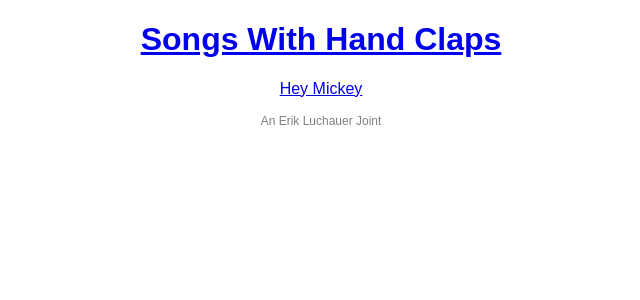
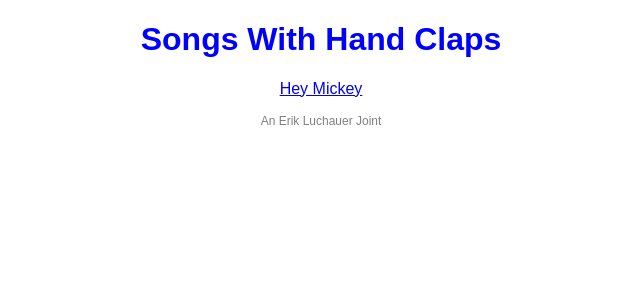
Before and after one commit to luchauer/songswithhandclaps, a Jekyll site: the page built from index.html, in a window 1280 px wide. Shown: the top 300 px of the page, without its empty margins (319-959 px from the left). Built offline with Jekyll 4.4.1, drawn with Linux system fonts in a browser that asks for light colours.

Commit message:
Update main.css

```diff
--- a/css/main.css
+++ b/css/main.css
@@ -4,6 +4,11 @@ body {
     text-align: center;
 }
 
+.swhc-page-h1-link {
+    color: blue;
+    text-decoration: none;
+}
+
 .swhc-credits {
     color: grey;
     font-size: 12px;
```
